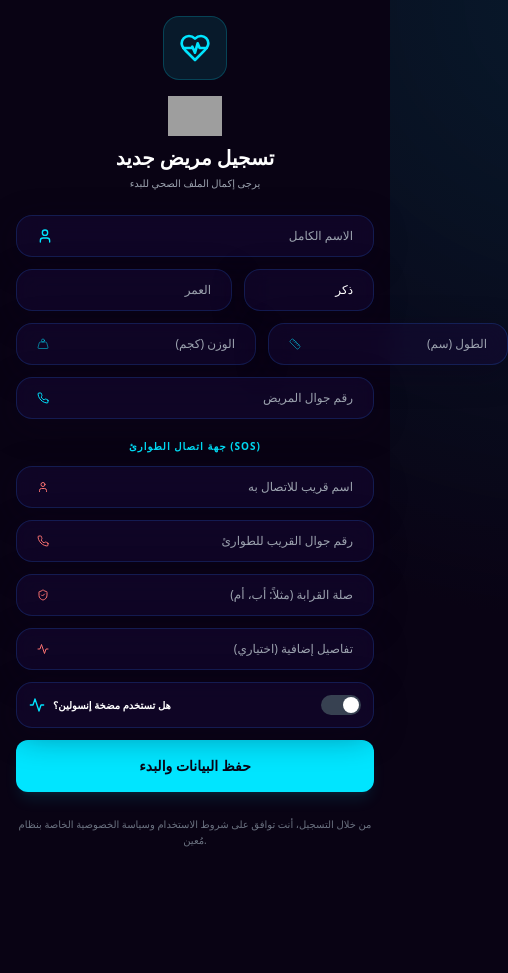
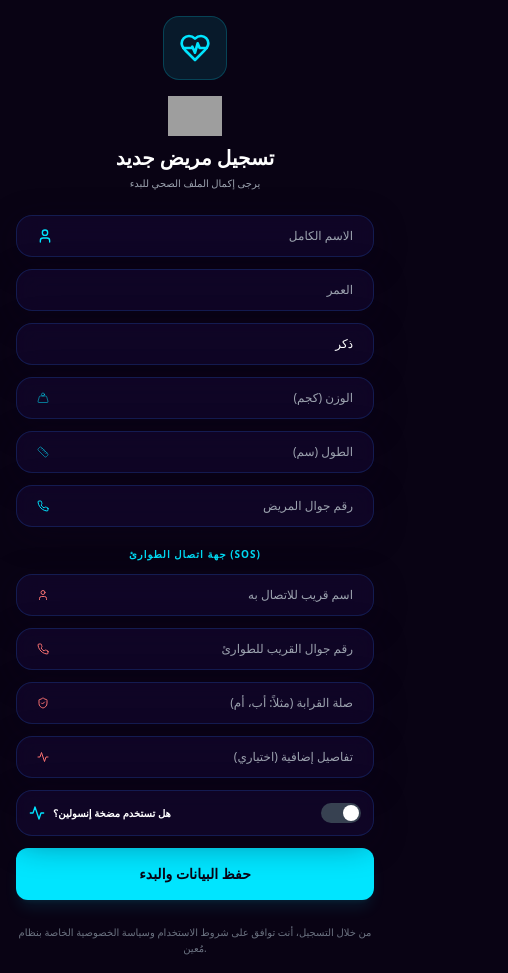
Before and after one commit to Ftgtaha/mueen, a React (Vite) app: page / in a window 390 px wide. Shown: the whole page, 508 px wide, since content can reach past the window. Before the commit the page ends 865 px from the top, so only its background shows below. Built offline with nearby package versions, Linux system fonts and the light colour scheme; no server answers; grey boxes are pictures that could not be loaded.

Commit message:
fix: make registration fields responsive to prevent mobile overflow

```diff
--- a/src/components/RegisterView.jsx
+++ b/src/components/RegisterView.jsx
@@ -97,7 +97,7 @@
                         </div>
                     </div>
 
-                    <div className="flex gap-3">
+                    <div className="flex flex-col sm:flex-row gap-3">
                         <div className="glass-panel p-1 border-white/5 bg-white/5 flex-1">
                             <div className="flex items-center px-4 py-2 gap-3">
                                 <input
@@ -126,7 +126,7 @@
                         </div>
                     </div>
 
-                    <div className="flex gap-3">
+                    <div className="flex flex-col sm:flex-row gap-3">
                         <div className="glass-panel p-1 border-white/5 bg-white/5 flex-1">
                             <div className="flex items-center px-4 py-2 gap-3">
                                 <Weight className="text-mueen-cyan/50 w-3 h-3" />
```
